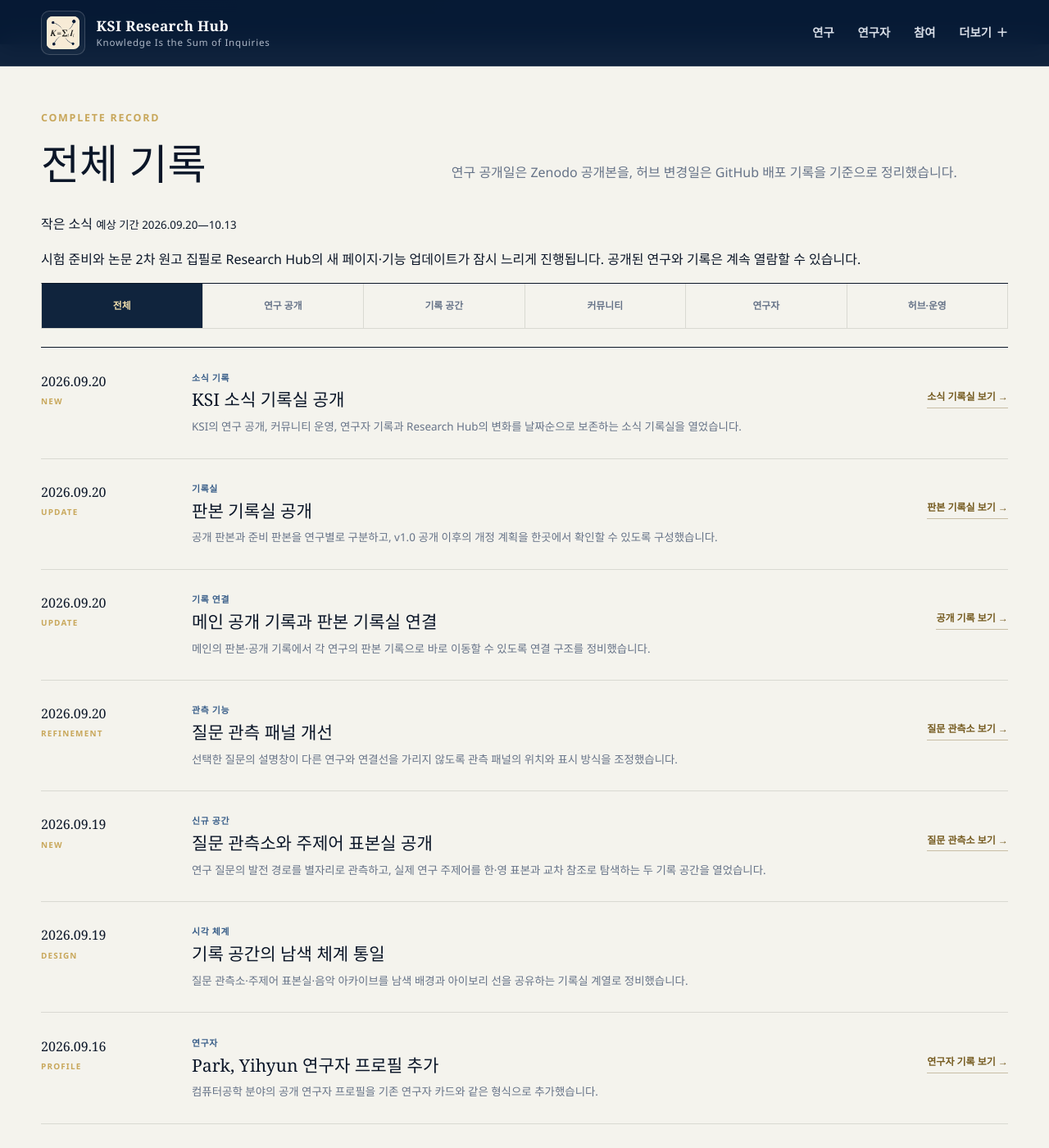
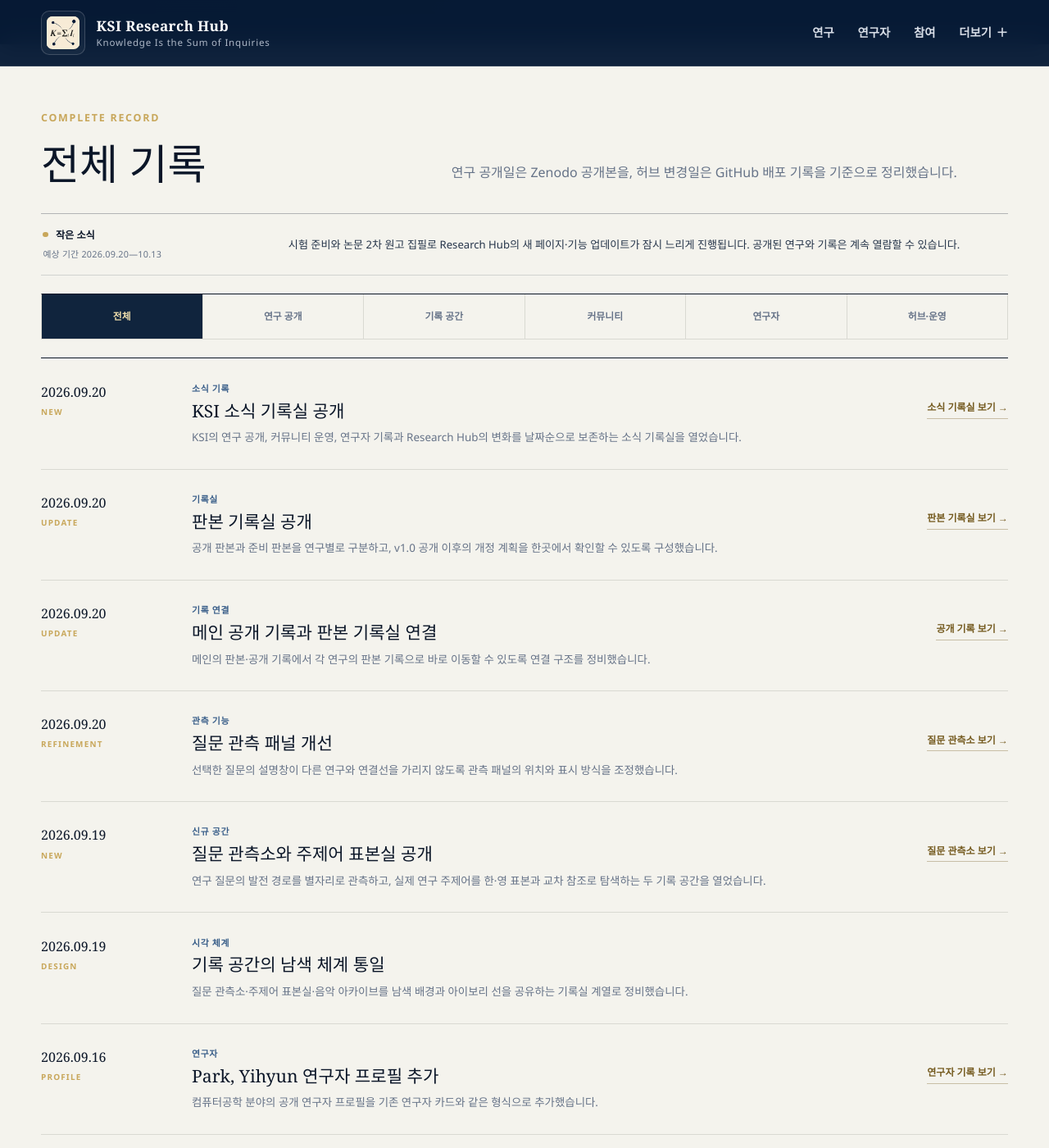
Before and after one commit to SunhoYoon-Hub/KSI-Research-Hub, a Jekyll site: the page built from docs/bulletin.md, in a window 1280 px wide and 1400 px high, scrolled down 496 px. Shown: the whole window at 82% size. Built offline with Jekyll 4.4.1, drawn with Linux system fonts in a browser that asks for light colours.

Commit message:
Style subtle bulletin period note

```diff
--- a/docs/assets/css/style.css
+++ b/docs/assets/css/style.css
@@ -1674,6 +1674,34 @@ a:focus-visible {
 }
 
 .bulletin-ledger-heading > p { margin: 0 0 .3rem; color: var(--muted); }
+.bulletin-minor-note {
+  display: grid;
+  grid-template-columns: minmax(175px, .32fr) minmax(0, 1fr);
+  align-items: center;
+  gap: 1.2rem;
+  margin-bottom: 1.4rem;
+  padding: 1rem .15rem;
+  border-top: 1px solid rgba(11, 22, 40, .28);
+  border-bottom: 1px solid rgba(11, 22, 40, .15);
+}
+.bulletin-minor-meta { display: grid; gap: .22rem; }
+.bulletin-minor-meta > span {
+  color: var(--ink);
+  font-size: .76rem;
+  font-weight: 800;
+}
+.bulletin-minor-meta > span::before {
+  content: "";
+  display: inline-block;
+  width: .42rem;
+  height: .42rem;
+  margin-right: .55rem;
+  background: var(--gold);
+  border-radius: 50%;
+  vertical-align: .12rem;
+}
+.bulletin-minor-meta small { color: var(--muted); font-size: .68rem; letter-spacing: .02em; }
+.bulletin-minor-note > p { margin: 0; color: var(--ink-soft); font-size: .82rem; line-height: 1.7; }
 .bulletin-filters {
   display: grid;
   grid-template-columns: repeat(6, minmax(0, 1fr));
@@ -1741,6 +1769,7 @@ a:focus-visible {
   .bulletin-hero dl { grid-column: auto; margin-left: 0; }
   .bulletin-ledger { padding: 4rem 1.4rem; }
   .bulletin-ledger-heading { grid-template-columns: 1fr; gap: .8rem; }
+  .bulletin-minor-note { grid-template-columns: 1fr; gap: .5rem; }
   .bulletin-filters { grid-template-columns: repeat(3, minmax(0, 1fr)); }
   .bulletin-entry { grid-template-columns: 8rem minmax(0, 1fr); gap: 1.2rem; }
   .bulletin-entry-action { grid-column: 2; justify-content: flex-start; padding-top: 0; }
```
